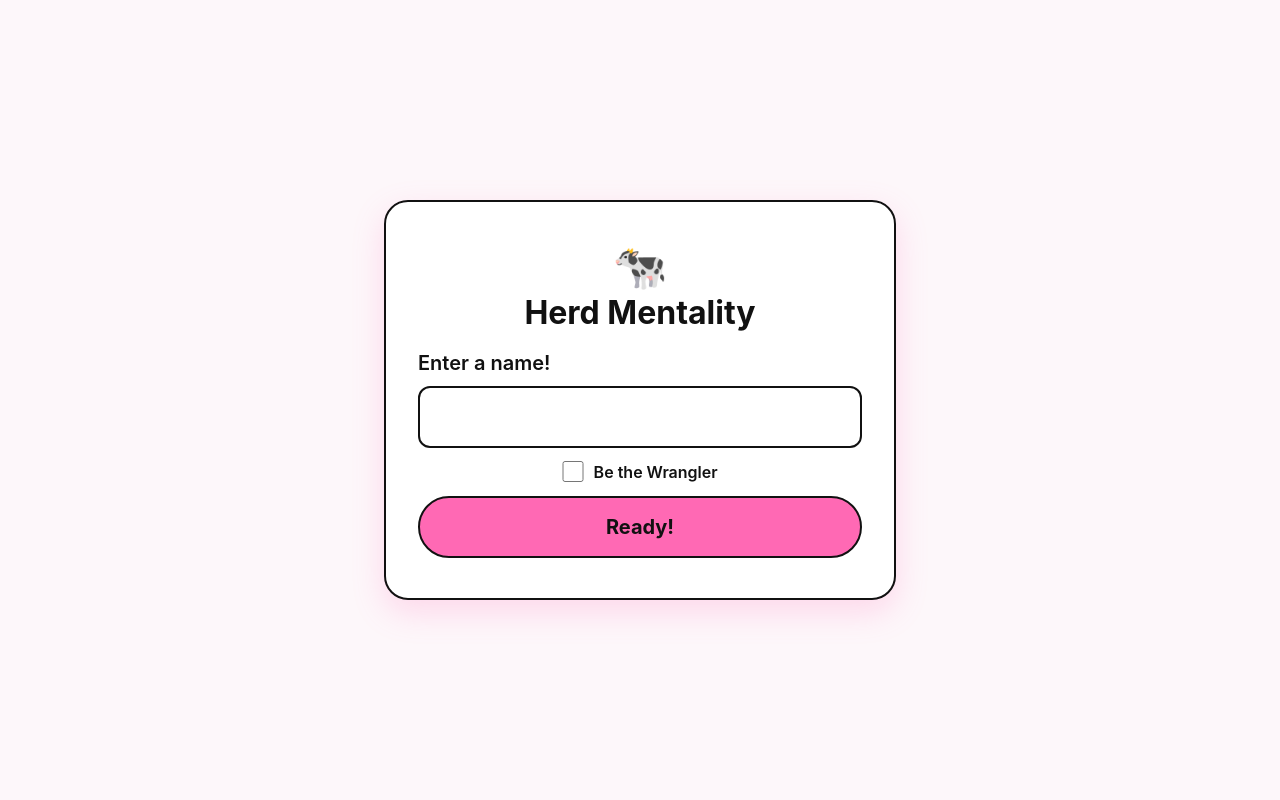
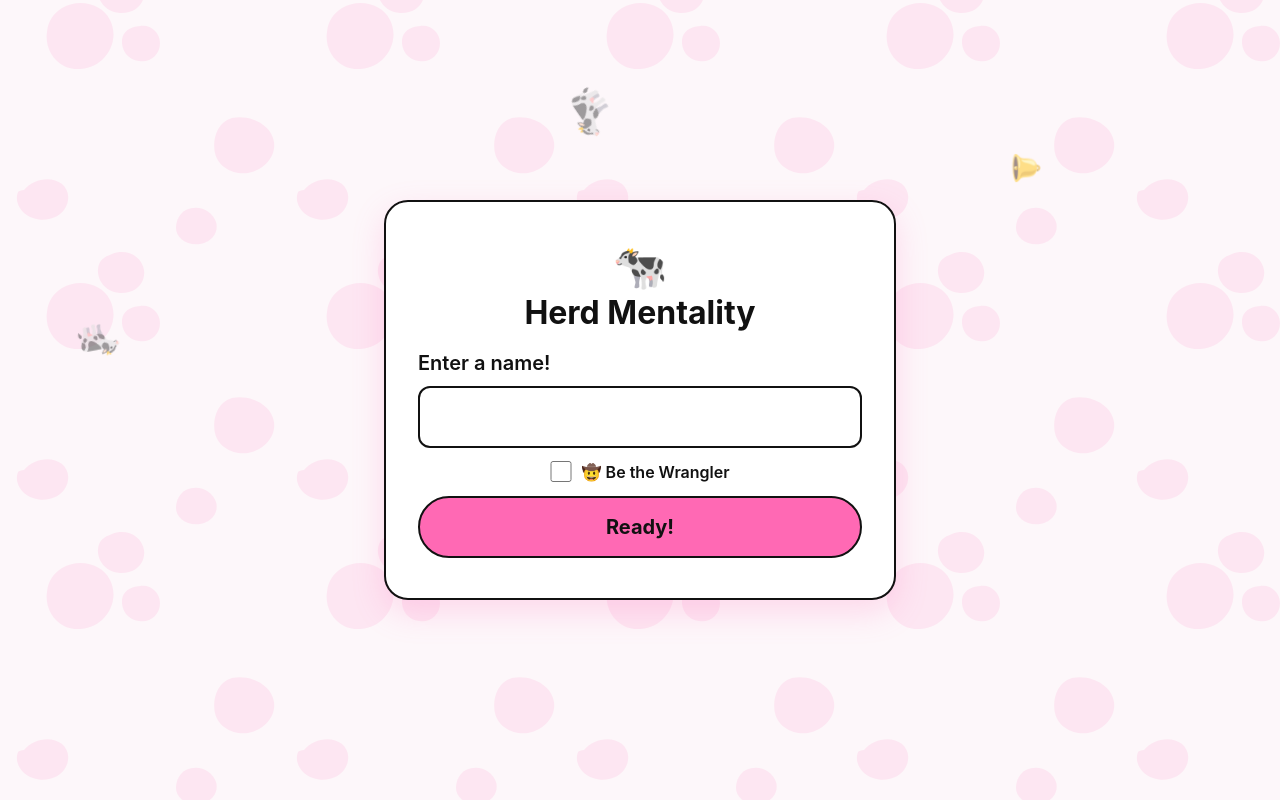
Before and after one commit to LTDakin/herd-mentality-game, a FastAPI app: page / in a window 1280 px wide. Run offline with FastAPI, Linux system fonts and the light colour scheme.

Commit message:
decorated background and styling

```diff
--- a/herd_mentality/static/style.css
+++ b/herd_mentality/static/style.css
@@ -30,15 +30,64 @@ html {
 body {
     margin: 0;
     min-height: 100vh;
+    /* Use the dynamic viewport where supported, so mobile browser chrome
+       (and the on-screen keyboard) doesn't clip the layout. */
+    min-height: 100dvh;
     display: flex;
     align-items: center;
     justify-content: center;
     padding: 1.5rem;
-    background: var(--bg);
+    background-color: var(--bg);
+    background-image: url("/static/cow_spots.svg");
+    background-repeat: repeat;
+    background-size: 280px 280px;
+    background-attachment: fixed;
     color: var(--ink);
     font-family: var(--font-stack);
     font-size: 1.25rem;
     line-height: 1.5;
+}
+
+/* ---------- Cow rain (decorative background) ---------- */
+
+.cow-rain {
+    position: fixed;
+    inset: 0;
+    z-index: 0;
+    overflow: hidden;
+    pointer-events: none;
+}
+
+.cow-rain-item {
+    position: absolute;
+    top: -3rem;
+    font-size: var(--size, 2rem);
+    line-height: 1;
+    opacity: 0.55;
+    animation: cow-fall var(--duration, 16s) linear var(--delay, 0s) infinite;
+}
+
+@keyframes cow-fall {
+    0% {
+        transform: translateY(-10vh) rotate(0deg);
+        opacity: 0;
+    }
+    10% {
+        opacity: 0.55;
+    }
+    90% {
+        opacity: 0.55;
+    }
+    100% {
+        transform: translateY(110vh) rotate(var(--spin, 360deg));
+        opacity: 0;
+    }
+}
+
+/* Keep the card above the falling emoji. */
+.card {
+    position: relative;
+    z-index: 1;
 }
 
 /* ---------- Card ---------- */
@@ -221,12 +270,29 @@ button:focus-visible {
     }
 }
 
+/* Small screens: the on-screen keyboard covers the lower half, so anchor the
+   card near the top instead of centring it. */
+@media (max-width: 600px) {
+    body {
+        align-items: flex-start;
+        padding: 1rem 1rem 2rem;
+        padding-top: max(4rem, env(safe-area-inset-top));
+    }
+
+    .card {
+        padding: 1.75rem 1.25rem;
+    }
+}
+
 @media (prefers-reduced-motion: reduce) {
     .waiting {
         animation: none;
     }
     button {
         transition: none;
+    }
+    .cow-rain {
+        display: none;
     }
 }
 
--- /dev/null
+++ b/herd_mentality/templates/_cow_rain.html
@@ -0,0 +1,25 @@
+{#
+  Decorative cow emoji drifting down behind the card.
+  Randomised per render so the pages don't all look identical.
+  Each item gets its own --spin (degrees) so they tumble at different
+  speeds and directions; negative values spin anticlockwise.
+#}
+{% macro cow_rain() %}
+<div class="cow-rain" aria-hidden="true">
+    {% for emoji, left, delay, duration, size, spin in [
+        ("🐄", 6, 0, 14, 2.2, 360),
+        ("🐮", 18, 5, 18, 1.6, -300),
+        ("🌾", 30, 9, 16, 1.8, 480),
+        ("🐄", 44, 2, 20, 2.6, -540),
+        ("🥛", 56, 11, 17, 1.7, 240),
+        ("🐮", 68, 6, 15, 2.0, -420),
+        ("🔔", 79, 1, 19, 1.6, 300),
+        ("🐄", 90, 8, 22, 2.4, -360),
+    ] %}
+    <span
+        class="cow-rain-item"
+        style="left: {{ left }}%; --delay: {{ delay }}s; --duration: {{ duration }}s; --size: {{ size }}rem; --spin: {{ spin }}deg;"
+    >{{ emoji }}</span>
+    {% endfor %}
+</div>
+{% endmacro %}
--- a/herd_mentality/templates/answered.html
+++ b/herd_mentality/templates/answered.html
@@ -1,4 +1,5 @@
 <!doctype html>
+{% from "_cow_rain.html" import cow_rain %}
 <html lang="en">
     <head>
         <meta charset="utf-8" />
@@ -8,6 +9,7 @@
         <link rel="stylesheet" href="/static/style.css" />
     </head>
     <body>
+        {{ cow_rain() }}
         <main class="card">
             <h1><span class="emoji" aria-hidden="true">🥛</span>Answer locked in</h1>
             <p class="answer">Your answer: <strong>{{ answer }}</strong></p>
--- a/herd_mentality/templates/game.html
+++ b/herd_mentality/templates/game.html
@@ -1,4 +1,5 @@
 <!doctype html>
+{% from "_cow_rain.html" import cow_rain %}
 <html lang="en">
     <head>
         <meta charset="utf-8" />
@@ -8,6 +9,7 @@
         <link rel="stylesheet" href="/static/style.css" />
     </head>
     <body>
+        {{ cow_rain() }}
         <main class="card">
             <h1><span class="emoji" aria-hidden="true">🌾</span>Your answer</h1>
             <p class="player">Playing as {{ player_name }}</p>
--- a/herd_mentality/templates/login.html
+++ b/herd_mentality/templates/login.html
@@ -1,4 +1,5 @@
 <!doctype html>
+{% from "_cow_rain.html" import cow_rain %}
 <html lang="en">
     <head>
         <meta charset="utf-8" />
@@ -8,6 +9,7 @@
         <link rel="stylesheet" href="/static/style.css" />
     </head>
     <body>
+        {{ cow_rain() }}
         <main class="card">
             <h1><span class="emoji" aria-hidden="true">🐄</span>Herd Mentality</h1>
             {% if error %}<p class="alert" role="alert">{{ error }}</p>{% endif %}
@@ -19,7 +21,7 @@
                 {% if not wrangler_taken %}
                 <label class="checkbox-row" for="wrangler">
                     <input type="checkbox" id="wrangler" name="wrangler" />
-                    Be the Wrangler
+                    🤠 Be the Wrangler
                 </label>
                 {% endif %}
                 <button type="submit">Ready!</button>
--- a/herd_mentality/templates/scoreboard.html
+++ b/herd_mentality/templates/scoreboard.html
@@ -1,4 +1,5 @@
 <!doctype html>
+{% from "_cow_rain.html" import cow_rain %}
 <html lang="en">
     <head>
         <meta charset="utf-8" />
@@ -8,6 +9,7 @@
         <link rel="stylesheet" href="/static/style.css" />
     </head>
     <body>
+        {{ cow_rain() }}
         <main class="card">
             <h1><span class="emoji" aria-hidden="true">🔔</span>The herd has spoken</h1>
             <ul class="groups">
```
Also changed, not shown: tests/test_cow_facts.py (+6 -1 lines), tests/test_cow_rain.py (added, +40 -0 lines), herd_mentality/static/cow_spots.svg (added).
